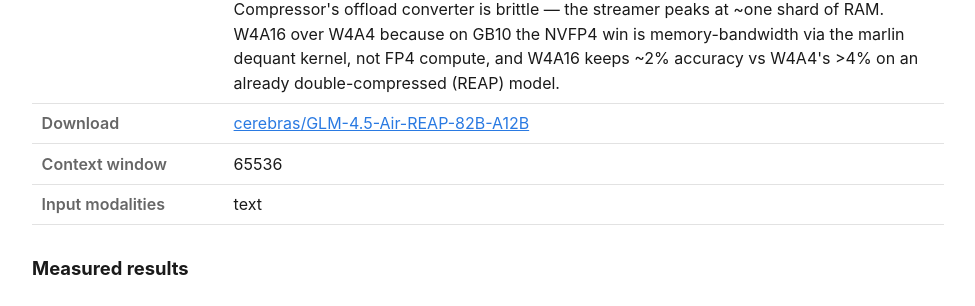
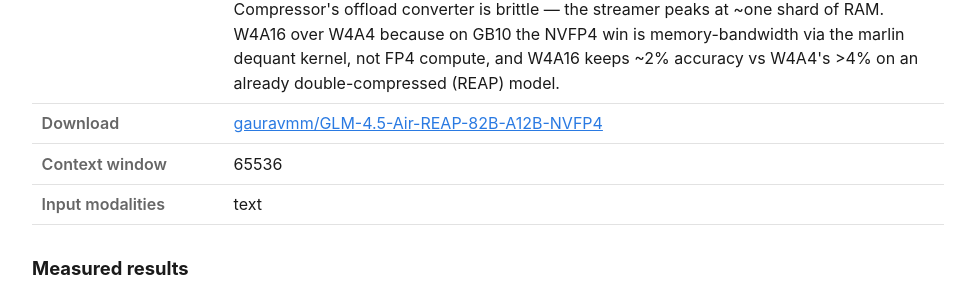
Before and after one commit to yjsoon/autobench, a Jekyll site: the page built from _configs/glm-4-5-air-reap-82b-vllm-nvfp4.md, in a window 1280 px wide and 900 px high, scrolled down 463 px. Shown: the part 147-453 px from the top of the window, without its empty margins (152-1127 px from the left). Built offline with Jekyll 4.4.1, drawn with Linux system fonts in a browser that asks for light colours.

Commit message:
Show download repo name matching the download link
The Download row linked to download_url but displayed source_repo as
text. For the REAP NVFP4 configs (download_url now points at the
self-quantized HF repos) that produced a name/link mismatch. Prefer
hf_repo for the link text, falling back to source_repo then the URL —
other configs (no hf_repo) render exactly as before.

Co-Authored-By: Claude Opus 4.8 <noreply@anthropic.com>
Claude-Session: https://claude.ai/code/session_019YpjXX2xjSw9VDtV4PAaF3

```diff
--- a/_layouts/config.html
+++ b/_layouts/config.html
@@ -16,7 +16,7 @@ layout: default
       {% if p.engine %}<tr><th>Engine</th><td>{{ p.engine }}{% if p.speculative %} + {{ p.speculative }} <span class="muted">(speculative decoding)</span>{% endif %}</td></tr>{% endif %}
       {% if p.quant %}<tr><th>Quant / precision</th><td>{{ p.quant }}</td></tr>{% endif %}
       {% if p.quant_rationale %}<tr><th>Why this quant</th><td>{{ p.quant_rationale }}</td></tr>{% endif %}
-      {% if p.download_url %}<tr><th>Download</th><td><a href="{{ p.download_url }}">{{ p.source_repo | default: p.download_url }}</a></td></tr>{% endif %}
+      {% if p.download_url %}<tr><th>Download</th><td><a href="{{ p.download_url }}">{{ p.hf_repo | default: p.source_repo | default: p.download_url }}</a></td></tr>{% endif %}
       {% if p.context %}<tr><th>Context window</th><td>{{ p.context }}</td></tr>{% endif %}
       {% if p.modalities %}<tr><th>Input modalities</th><td>{{ p.modalities | join: ", " }}{% if p.mm_served == false %} <em>(served text-only here)</em>{% endif %}</td></tr>{% endif %}
     </tbody>
```
